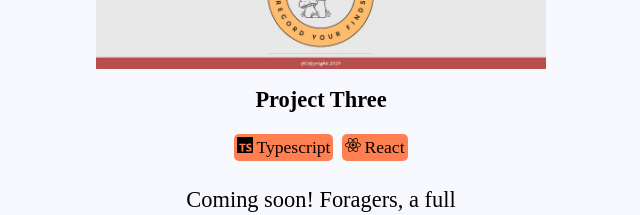
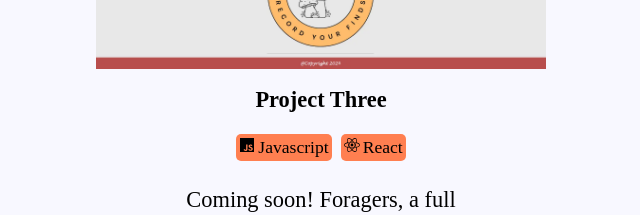
Before and after one commit to ConCapbreton/JuniorDeveloperPortfolio, a React (Vite) app: page / in a window 1280 px wide. Shown: the part 1460-1675 px from the top of the page, without its empty margins (319-959 px from the left). Built offline with nearby package versions, Linux system fonts and the light colour scheme.

Commit message:
update tech on third project

```diff
--- a/src/components/MainPage/Projects.tsx
+++ b/src/components/MainPage/Projects.tsx
@@ -39,7 +39,7 @@ const Projects = () => {
           <br />
           <label htmlFor="project-three">Project Three</label>
           <div id="tech-icon-labels-holder">
-            <div className="tech-icon-labels"><a><SiTypescript /></a>Typescript</div>
+            <div className="tech-icon-labels"><a><IoLogoJavascript /></a>Javascript</div>
             <div className="tech-icon-labels"><a><FaReact /></a>React</div>
           </div>
           <p>Coming soon! Foragers, a full stack project using MERN to record the mushroom finds!</p>
```
